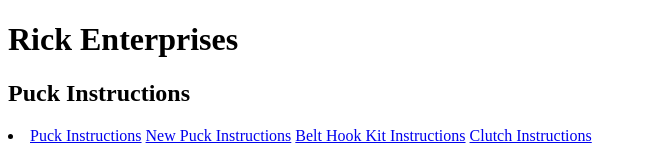
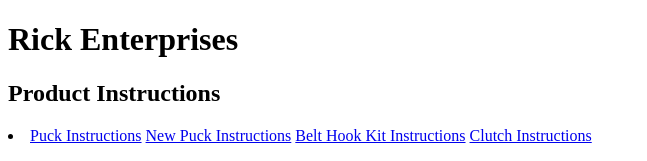
Before and after one commit to rikkugon/rikkugon.github.io, a plain HTML site: page index.html in a window 1280 px wide. Shown: the top 161 px of the page, without its empty margins (0-647 px from the left). Drawn offline with Linux system fonts and the light colour scheme.

Commit message:
Update heading from 'Puck Instructions' to 'Product Instructions'
updating list name

```diff
--- a/index.html
+++ b/index.html
@@ -2,7 +2,7 @@
 <html>
     <body>
         <h1>Rick Enterprises</h1>
-        <h2>Puck Instructions</h2>
+        <h2>Product Instructions</h2>
         <li>
             <a href="Puck Instructions.pdf">Puck Instructions</a>
             <a href="New Puck Instructions.pdf">New Puck Instructions</a>
```
